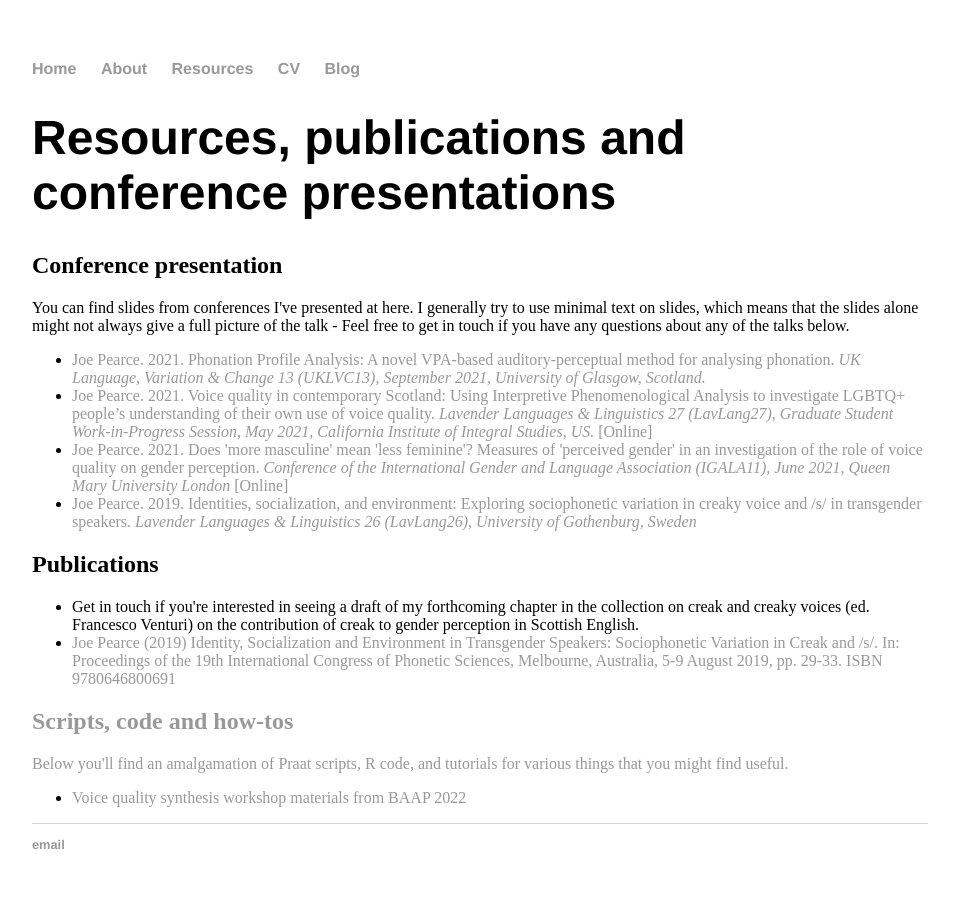
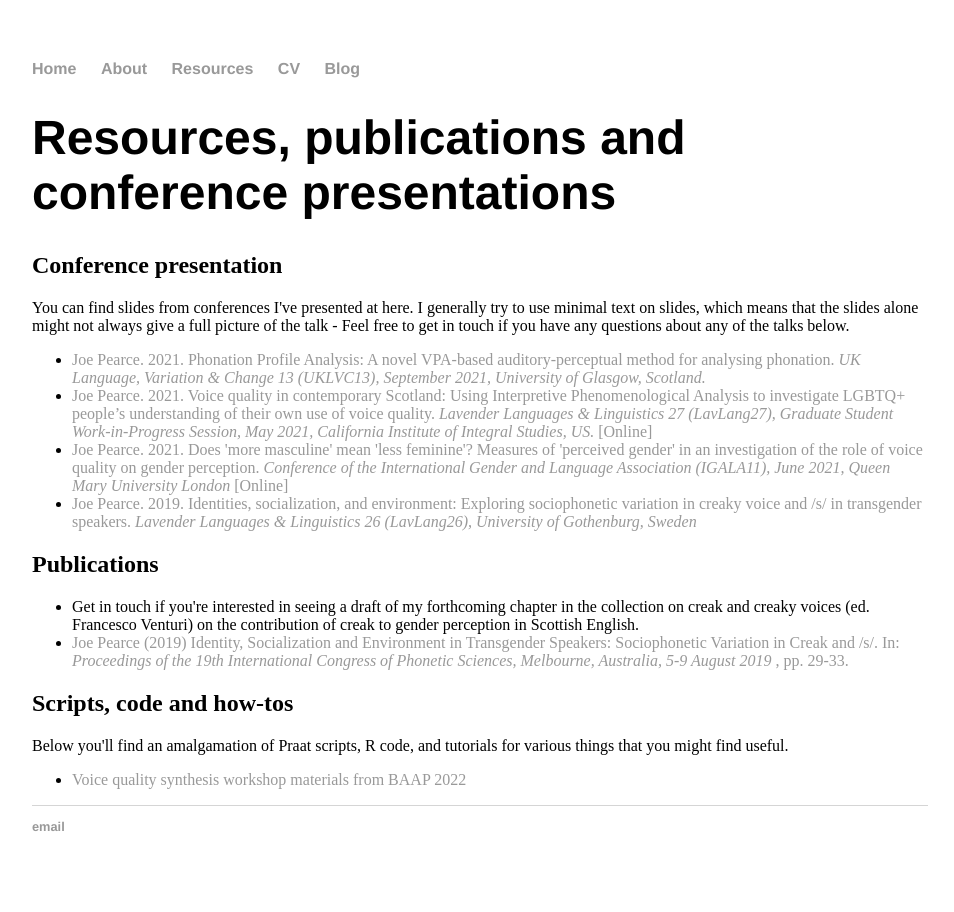
Before and after one commit to joepearceglasgow/joepearceglasgow.github.io, a Jekyll site: the page built from resources/index.html, in a window 1280 px wide. Shown: the whole page, without its empty margins (160-1114 px from the left). Built offline with Jekyll 4.4.1, drawn with Linux system fonts in a browser that asks for light colours.

Commit message:
Update index.html

```diff
--- a/resources/index.html
+++ b/resources/index.html
@@ -19,7 +19,7 @@
 
 <ul>
   <li>Get in touch if you're interested in seeing a draft of my forthcoming chapter in the collection on creak and creaky voices (ed. Francesco Venturi) on the contribution of creak to gender perception in Scottish English. </li>
-  <li><a href="https://www.internationalphoneticassociation.org/icphs-proceedings/ICPhS2019/papers/ICPhS_78.pdf"> Joe Pearce (2019) Identity, Socialization and Environment in Transgender Speakers: Sociophonetic Variation in Creak and /s/. In: Proceedings of the 19th International Congress of Phonetic Sciences, Melbourne, Australia, 5-9 August 2019, pp. 29-33. ISBN 9780646800691
+  <li><a href="https://www.internationalphoneticassociation.org/icphs-proceedings/ICPhS2019/papers/ICPhS_78.pdf"> Joe Pearce (2019) Identity, Socialization and Environment in Transgender Speakers: Sociophonetic Variation in Creak and /s/. In: <i> Proceedings of the 19th International Congress of Phonetic Sciences, Melbourne, Australia, 5-9 August 2019 </i>, pp. 29-33.</a> </li>
 </ul>
 
 <h2>Scripts, code and how-tos </h2>
```
